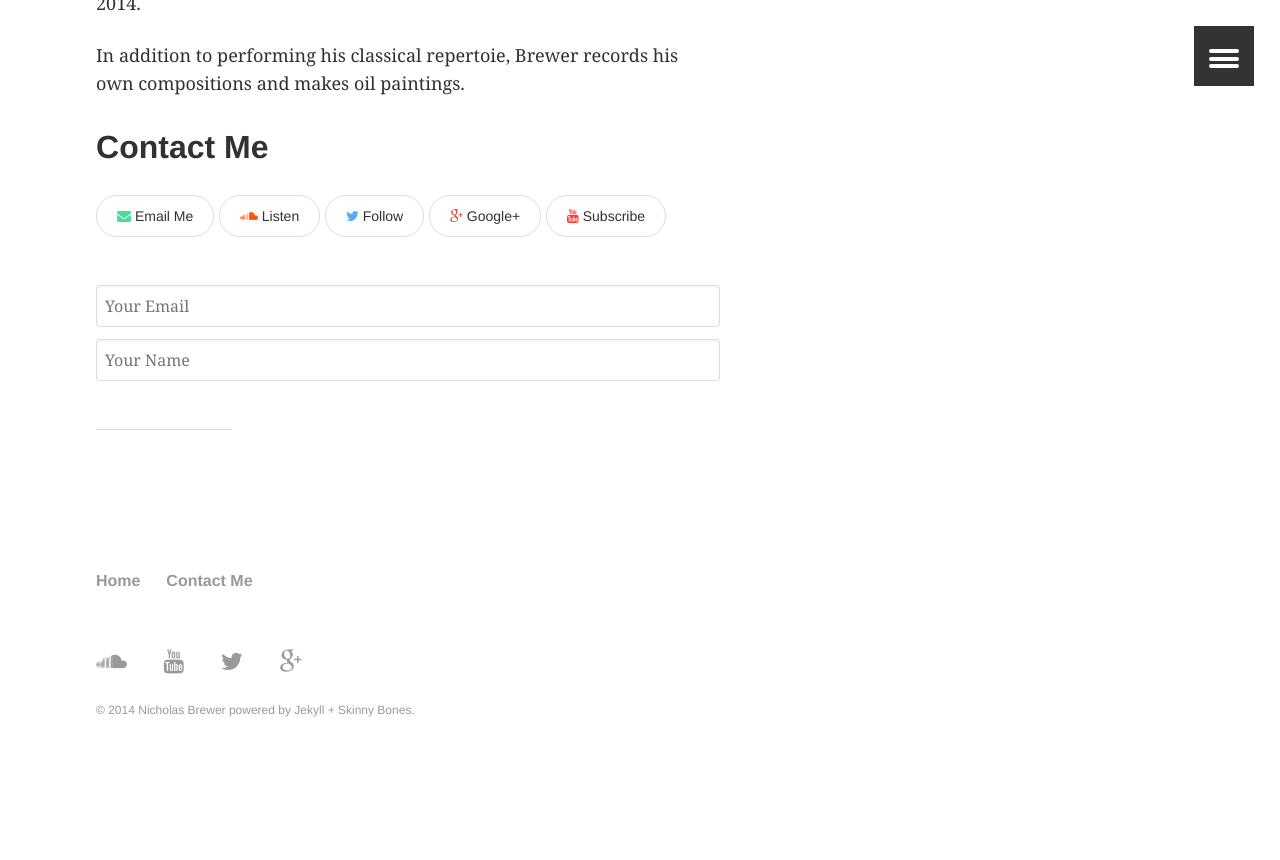
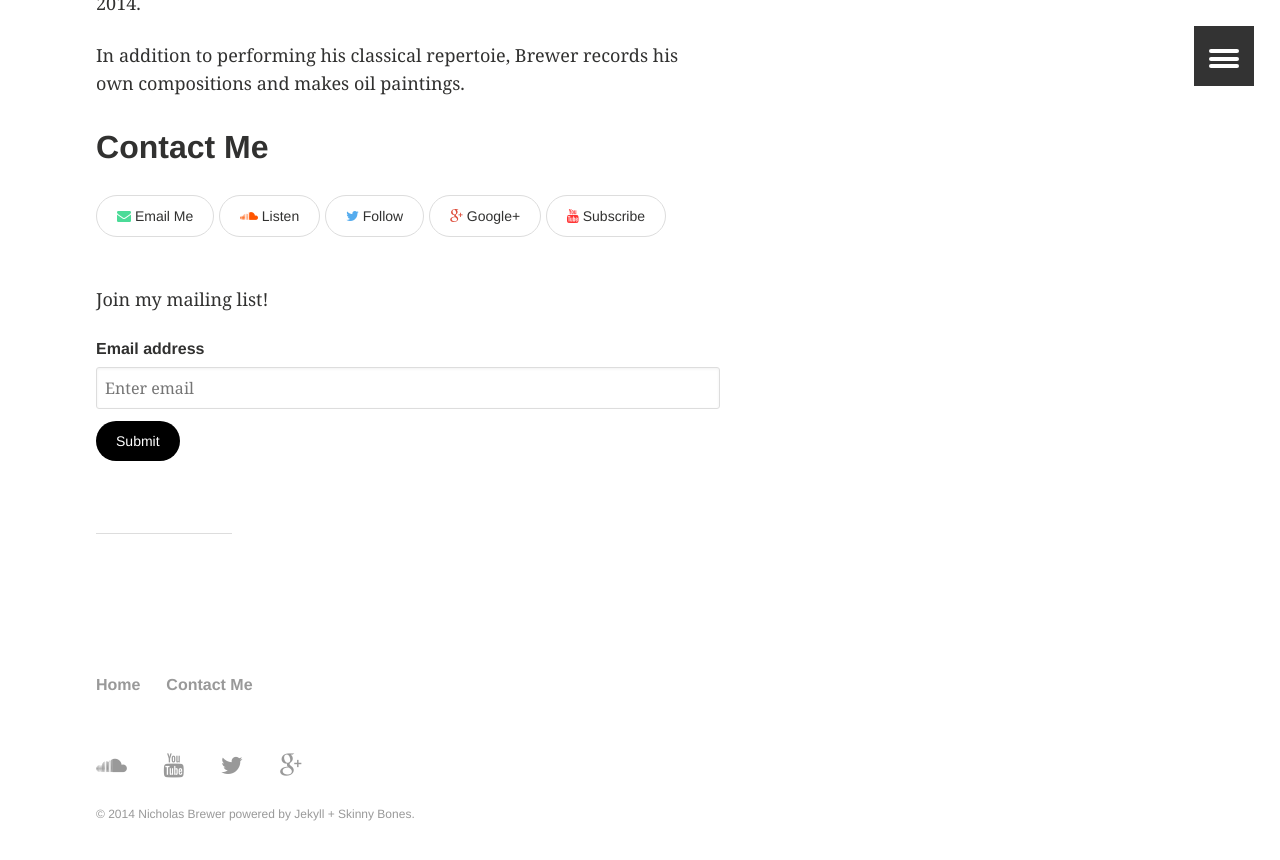
Before and after one commit to nicholasbrewer/nicholasbrewer.github.io, a Jekyll site: the page built from about/index.md, in a window 1280 px wide and 900 px high, scrolled down 1124 px. Shown: the top 860 px of the window. Built offline with Jekyll 4.4.1, drawn with Linux system fonts in a browser that asks for light colours; before the commit the page ends 1920 px from its top, so only the background shows below that.

Commit message:
mailing list form

```diff
--- a/about/index.md
+++ b/about/index.md
@@ -31,8 +31,19 @@ In addition to performing his classical repertoie, Brewer records his own compos
 <a href="https://plus.google.com/100145965449481004623" class="btn-social google-plus"><i class="fa fa-google-plus" aria-hidden="true"></i> Google+</a>
 <a href="https://www.youtube.com/channel/UCQLsWuqFpviF99ylnXzz-Zw" class="btn-social youtube"><i class="fa fa-youtube" aria-hidden="true"></i> Subscribe</a></p>
 
-<form accept-charset="UTF-8" action="https://formkeep.com/f/58bef5dc9d07" method="POST">
-  <input type="hidden" name="utf8" value="✓">
-  <input type="email" name="email" placeholder="Your Email">
-  <input type="text" name="name" placeholder="Your Name">
+Join my mailing list!
+
+<form method="POST" action="http://forms.brace.io/nbrewermusic@gmail.com">
+
+  <div class="form-group">
+    <label for="exampleInputEmail1">Email address</label>
+    <input name="_replyto" type="email" class="form-control" id="exampleInputEmail1" placeholder="Enter email">
+  </div>
+
+
+  <input type="hidden" name="_next" value="/http://nicholasbrewer.net/secret/thank-you" />
+  <input type="hidden" name="_subject" value="Mailing List Subscriber!" />
+
+  <button type="submit" class="btn btn-primary">Submit</button>
+
 </form>
```
